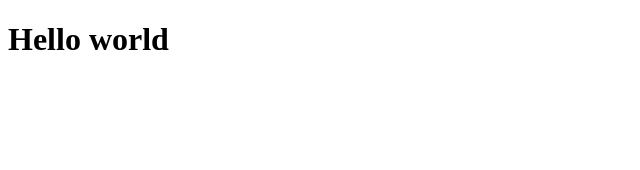
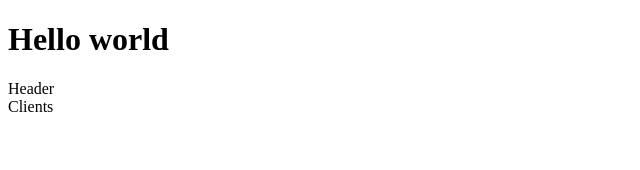
Before and after one commit to Deewiliams/project-management, a React (Create React App) app in the folder client/: page / in a window 1280 px wide. Shown: the top 170 px of the page, without its empty margins (0-640 px from the left). Built offline with nearby package versions, Linux system fonts and the light colour scheme.

Commit message:
added components

```diff
--- a/client/src/App.js
+++ b/client/src/App.js
@@ -1,8 +1,11 @@
-
+import Clients from './Component/Clients'
+import Header from './Component/Header';
 function App() {
   return (
     <div className="App">
      <h1>Hello world</h1>
+     <Header />
+     <Clients />
     </div>
   );
 }
--- /dev/null
+++ b/client/src/Component/Clients.js
@@ -0,0 +1,9 @@
+import React from 'react'
+
+const Clients = () => {
+  return (
+    <div>Clients</div>
+  )
+}
+
+export default Clients
--- /dev/null
+++ b/client/src/Component/Header.js
@@ -0,0 +1,9 @@
+import React from 'react'
+
+const Header = () => {
+  return (
+    <div>Header</div>
+  )
+}
+
+export default Header
```
